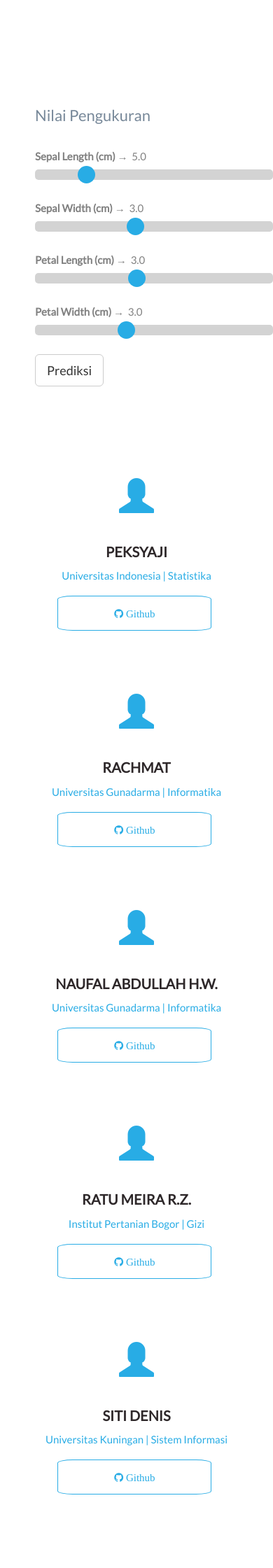
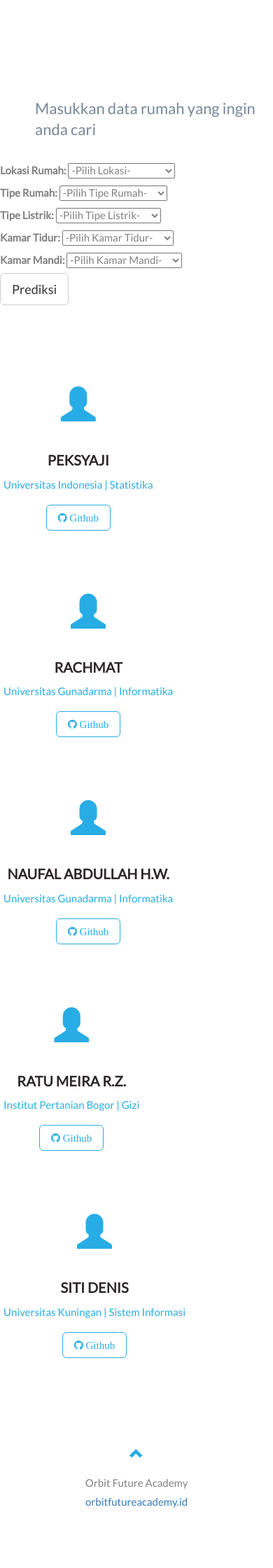
Before and after one commit to Nycht1/Aplikasi-Prediksi-Rumah-Menggunakan-Model-Adaboost-Regression, a Flask app: page / in a window 390 px wide; the page is wider, and only the part inside the window is pictured. Shown: the part 1107-3347 px from the top of that part at 70% size. After the commit the page ends 3261 px from the top of that part, so only its background shows below. Run offline with Flask 3, Linux system fonts and the light colour scheme; parts of the project's set-up code (start-up, migrations or seed data) failed here and were passed over.

Commit message:
Model prediction fix

```diff
--- a/app/app.py
+++ b/app/app.py
@@ -1,22 +1,16 @@
-'''
-	Contoh Deloyment untuk Domain Data Science (DS)
-	Orbit Future Academy - AI Mastery - KM Batch 3
-	Tim Deployment
-	2022
-'''
-
 # =[Modules dan Packages]========================
-
+import numpy as np
 from flask import Flask, render_template, request, jsonify
+# from flask_ngrok import run_with_ngrok  #Karena engga make ngrok diapus aja
 import pandas as pd
-import numpy as np
-from sklearn.tree import DecisionTreeClassifier
+from sklearn.ensemble import AdaBoostRegressor
+from sklearn.model_selection import train_test_split
 from joblib import load
 
 # =[Variabel Global]=============================
 
 app = Flask(__name__, static_url_path='/static')
-model = None
+model_AB = None
 
 # =[Routing]=====================================
 
@@ -28,53 +22,97 @@ def beranda():
 
 
 # [Routing untuk API]
-@app.route("/api/deteksi", methods=['POST'])
-def apiDeteksi():
+@app.route(
+  "/api/prediksi", methods=['POST']
+)  ##file api/prediksi liat dimana mat?## api prediksi itu path route nya pal bukan file
+def apiPrediksi():
+  # float_feature = [float(x) for x in request.form.values()]
+  # feature = [np.array(float_feature)]
+  # prediksi = model_AB.prediksi(feature)
+  # return render_template("test.html", prediksi_text="{}".format(prediksi))
+
   # Nilai default untuk variabel input atau features (X) ke model
-  input_sepal_length = 5.1
-  input_sepal_width = 3.5
-  input_petal_length = 1.4
-  input_petal_width = 0.2
+  input_Lokasi = 7
+  input_Tipe = 3
+  input_KT = 2
+  input_KM = 1
+  input_Listrik = 2
 
+  # POST data dari API
   if request.method == 'POST':
     # Set nilai untuk variabel input atau features (X) berdasarkan input dari pengguna
-    input_sepal_length = float(request.form['sepal_length'])
-    input_sepal_width = float(request.form['sepal_width'])
-    input_petal_length = float(request.form['petal_length'])
-    input_petal_width = float(request.form['petal_width'])
+    # $("#range_sepal_length").val();
+    input_Lokasi = str(request.form.get('lokasi'))
+    input_Tipe = str(request.form.get('tipe_rumah'))
+    input_KT = str(request.form.get('kamar_tidur'))
+    input_KM = str(request.form.get('kamar_mandi'))
+    input_Listrik = str(request.form.get('tipe_listrik'))
 
-    # Prediksi kelas atau spesies bunga iris berdasarkan data pengukuran yg diberikan pengguna
-    df_test = pd.DataFrame(
+    # Membuat dataframe pandas
+    df = pd.DataFrame(
       data={
-        "SepalLengthCm": [input_sepal_length],
-        "SepalWidthCm": [input_sepal_width],
-        "PetalLengthCm": [input_petal_length],
-        "PetalWidthCm": [input_petal_width]
+        "Lokasi": [input_Lokasi],
+        "Tipe": [input_Tipe],
+        "KT": [input_KT],
+        "KM": [input_KM],
+        "Listrik": [input_Listrik],
       })
 
-    hasil_prediksi = model.predict(df_test[0:1])[0]
+    # Encoder lokasi
+    df['Lokasi'] = df['Lokasi'].map({
+      'Jakarta Pusat': 0,
+      'Jakarta Timur': 1,
+      'Jakarta Selatan': 2,
+      'Jakarta Barat': 3,
+      'Jakarta Utara': 4,
+      'Kota Bogor': 5,
+      'Kabupaten Bogor': 6,
+      'Depok': 7,
+      'Tangerang': 8,
+      'Kota Bekasi': 9,
+      'Kabupaten Bekasi': 10
+    })
 
-    # Set Path untuk gambar hasil prediksi
-    if hasil_prediksi == 'Iris-setosa':
-      gambar_prediksi = '/static/images/iris_setosa.jpg'
-    elif hasil_prediksi == 'Iris-versicolor':
-      gambar_prediksi = '/static/images/iris_versicolor.jpg'
-    else:
-      gambar_prediksi = '/static/images/iris_virginica.jpg'
+    # Encoder tipe rumah
+    df['Tipe'] = df['Tipe'].map({
+      'Tipe 21': 0,
+      'Tipe 36': 1,
+      'Tipe 45': 2,
+      'Tipe 54': 3,
+      'Tipe 60': 4,
+      'Tipe 70': 5,
+      'Tipe 90': 6,
+      'Tipe 120': 7,
+      'Tipe 140': 8
+    })
+
+    # Encoder listrik
+    df['Listrik'] = df['Listrik'].map({'900': 0, '1300': 1, '2200': 2})
+
+    print(df)
+    print(df[0:1])
+
+    #Menampilkan Prediksi model adaboost
+    hasil_prediksi = model_AB.predict(df[0:1])[0]
+
+    print(hasil_prediksi)
+
+    hasil_prediksi_conv = f"Rp. {hasil_prediksi:,.2f}"
 
     # Return hasil prediksi dengan format JSON
-    return jsonify({
-      "prediksi": hasil_prediksi,
-      "gambar_prediksi": gambar_prediksi
-    })
+    return jsonify({"prediksi": hasil_prediksi_conv})
 
 
 # =[Main]========================================
 
 if __name__ == '__main__':
+  # Load model yang telah ditraining
+  model_AB = load('prediksi_harga_rumah.model')
 
-  # Load model yang telah ditraining
-  model = load('model_iris_dt.model')
+  # Run Flask di Google Colab menggunakan ngrok
+  # run_with_ngrok(
+  #   app
+  # )  # <-- Ngrok susah kalo di replit ganti jadi harus run ga pake ngrok terus host nya diganti "0.0.0.0"
 
-  # Run Flask di localhost
-  app.run(host="0.0.0.0", port=5000, debug=True)
+  app.run(host="0.0.0.0", port=4000, debug=True)  # <-- Harusnya gini
+  # app.run()
--- a/app/static/css/client_side.css
+++ b/app/static/css/client_side.css
@@ -94,6 +94,7 @@ h4 {
 .navbar a {
   color: #fff;
   margin-right: 8px;
+  transition: all 0.6s ease;
 }
 
 .navbar li, .navbar .navbar-brand {
@@ -105,7 +106,6 @@ h4 {
 	background-color: #28ace5 !important;
   border-radius: 5px;
   padding: 15px;
-
 }
 
 .navbar-default .navbar-toggle {
@@ -187,11 +187,16 @@ footer .glyphicon {
   height: 50px;
 }
 
+.github-btn:hover{
+  background-color: #cyan;
+}
+
 .our-team{
     padding: 20px 15px 30px;
     background: #fff;
     border-radius: 15px;
     text-align: center;
+    transition: all 0.5s ease 0s;
 }
 .our-team .pic{
     display: inline-block;
@@ -200,16 +205,23 @@ footer .glyphicon {
     background: #fff;
     padding: 10px;
     margin-bottom: 25px;
-    transition: all 0.5s ease 0s;
 }
 
 .member {
-  transition: color 0.5s ease;
+  transition: all 0.5s ease 0s;
 }
 
 .member:hover {
-  color: #28ace5;
   transform: scale(1.2);
+  /* border: solid 2px #28ace5;
+  border-color: #28ace5; */
+}
+
+.member-list{
+  display: flex;
+  flex-wrap: wrap;
+  align-items: center;
+  justify-content: center|;
 }
 .our-team:hover .pic{
     border-color: #28ace5;
@@ -224,6 +236,8 @@ footer .glyphicon {
     height: auto;
     border-radius: 50%;
 }
+
+
 .our-team .title{
     display: block;
     font-size: 20px;
@@ -252,20 +266,17 @@ footer .glyphicon {
     display: block;
     width: 220px;
     height: 50px;
-    line-height: 50px;
-    border-radius: 10%;
+    padding: 20px;
+    border-radius: 20%;
     font-size: 15px;
     color: #28ace5;
     border: 1px solid #28ace5;
-    transition: all 0.5s ease 0s;
-    -webkit-border-radius: 10%;
-    -moz-border-radius: 10%;
-    -ms-border-radius: 10%;
-    -o-border-radius: 10%;
+
 }
 .social:hover li a{
     background: #28ace5;
     color: #fff;
+
 }
 @media only screen and (max-width: 990px){
     .our-team{ margin-bottom: 30px; }
--- a/app/static/js/client_side.js
+++ b/app/static/js/client_side.js
@@ -1,4 +1,4 @@
-$(document).ready(function(){
+ $(document).ready(function(){
 
   // -[Animasi Scroll]---------------------------
 
@@ -32,29 +32,38 @@ $(document).ready(function(){
     e.preventDefault();
 
 	// Set data pengukuran bunga iris dari input pengguna
-    var input_sepal_length = $("#range_sepal_length").val();
-	var input_sepal_width  = $("#range_sepal_width").val();
-	var input_petal_length = $("#range_petal_length").val();
-	var input_petal_width  = $("#range_petal_width").val();
+ //  var input_sepal_length = $("#range_sepal_length").val();
+	// var input_sepal_width  = $("#range_sepal_width").val();
+	// var input_petal_length = $("#range_petal_length").val();
+	// var input_petal_width  = $("#range_petal_width").val();
+
+    var input_lokasi = $("#lokasi").val();
+    var input_Kamar_Tidur = $("#kamar_tidur").val();
+    var input_Tipe_Rumah = $("#tipe_rumah").val();
+    var input_Tipe_Listrik = $("#tipe_listrik").val();
+    var input_Kamar_Mandi = $("#kamar_mandi").val();
 
 	// Panggil API dengan timeout 1 detik (1000 ms)
     setTimeout(function() {
 	  try {
 			$.ajax({
-			  url  : "/api/deteksi",
+			  url  : "/api/prediksi",
 			  type : "POST",
-			  data : {"sepal_length" : input_sepal_length,
-					  "sepal_width"  : input_sepal_width,
-					  "petal_length" : input_petal_length,
-					  "petal_width"  : input_petal_width,
-			         },
+			  data : {
+          "lokasi" : input_lokasi,
+          "kamar_tidur"  : input_Kamar_Tidur,
+          "tipe_rumah" : input_Tipe_Rumah,
+          "tipe_listrik"  : input_Tipe_Listrik,
+          "kamar_mandi"  : input_Kamar_Mandi,
+        },
 			  success:function(res){
 				// Ambil hasil prediksi spesies dan path gambar spesies dari API
 				res_data_prediksi   = res['prediksi']
-				res_gambar_prediksi = res['gambar_prediksi']
+				// res_gambar_prediksi = res['gambar_prediksi']
 
+          console.log(res_data_prediksi)
 				// Tampilkan hasil prediksi ke halaman web
-			    generate_prediksi(res_data_prediksi, res_gambar_prediksi);
+			    generate_prediksi(res_data_prediksi);
 			  }
 			});
 		}
@@ -68,12 +77,12 @@ $(document).ready(function(){
   })
 
   // Fungsi untuk menampilkan hasil prediksi model
-  function generate_prediksi(data_prediksi, image_prediksi) {
+  function generate_prediksi(data_prediksi) {
     var str="";
     str += "<h3>Hasil Prediksi </h3>";
     str += "<br>";
-    str += "<img src='" + image_prediksi + "' width=\"200\" height=\"150\"></img>"
-    str += "<h3>" + data_prediksi + "</h3>";
+    // str += "<img src='" + image_prediksi + "' width=\"200\" height=\"150\"></img>";
+    str += "<h3>" +"Harga rumah impian anda adalah sebesar "+ data_prediksi + "</h3>";
     $("#hasil_prediksi").html(str);
   }
 
--- a/app/templates/index.html
+++ b/app/templates/index.html
@@ -54,15 +54,11 @@
 		<div class="row">
 			<div class="col-sm-6">
 				<!-- Deskripsi Aplikasi -->
-				<h2>Data Science</h2>
+				<h2>Price My Home</h2>
         <h4>Prediksi Harga Rumah di Jabodetabek</h4><br>
 				<p style="text-align: justify;text-justify: inter-word;">
-					Aplikasi ini dibuat untuk menentukan spesies dari bunga iris berdasarkan pengukuran panjang serta lebar
-					dari <i>sepal</i> dan <i>petal</i> bunga. "Iris Setosa", "Iris Versicolor", dan "Iris Virginica"
-					adalah ketiga species bunga iris yang dapat diprediksi melalui aplikasi ini.
-					Pengguna hanya cukup memberikan 4 nilai pengukuran untuk dapat mengetahui spesies dari bunga iris tersebut.
-					Keempat nilai pengukuran tersebut adalah panjang <i>petal</i>, lebar <i>petal</i>, panjang <i>sepal</i>,
-					dan lebar <i>sepal</i>.
+					Selamat datang di Price My Home. Aplikasi akan membantu Anda mencarikan harga rumah yang ingin Anda cari di Jabodetabek bedasarkan <i>Lokasi</i> , <i>Tipe Rumah</i> ,                <i>Tipe Listrik</i>, <i>Kamar Tidur</i> dan <i>Kamar Mandi</i>.
+					Ingin cari tahu berapa harga rumah idaman Anda? Cek di bawah ya!
 				</p>
 				<br>
 
@@ -80,11 +76,12 @@
         <br>
 				<br>
 				<!-- Gambar Deskripsi Aplikasi -->
-				<img src={{ url_for('static', filename='/images/app-display.JPG') }} width="500" ></img>
+				<img src={{ url_for('static', filename='/images/placeholder.jpg') }} width="500" ></img>
+        Ini cuma placeholder sampe dapet gambar yang bagus :)
       </div>
     </div>
-		<br>
   </div>
+
 
 
 	<!-- Bagian Halaman (Aplikasi) -->
@@ -95,87 +92,105 @@
 			<div class="col-sm-6">
 				</br>
 				<!-- Input Nilai Pengukuran dari Pengguna -->
-				<h3 style="margin-left: 50px;">Nilai Pengukuran </h3>
-				<form>
-					<div class="form-group" style="margin-left: 50px;">
-						<!-- Input Slider untuk Nilai Pengukuran Bunga Iris -->
-						<label for="range_sepal_length">Sepal Length (cm) </label>&nbsp;&rarr;&nbsp;
-						<span id="rangeVal_sepal_length">5.0<!-- Default value --></span>
-						<input type="range" min="4.3" max="7.9" step="0.05" value="5.0" class="slider" id="range_sepal_length"
-						onInput="$('#rangeVal_sepal_length').html($(this).val())">
-						</br>
-						<label for="range_sepal_width">Sepal Width (cm) </label>&nbsp;&rarr;&nbsp;
-						<span id="rangeVal_sepal_width">3.0<!-- Default value --></span>
-						<input type="range" min="2.0" max="4.4" step="0.05" value="3.0" class="slider" id="range_sepal_width"
-						onInput="$('#rangeVal_sepal_width').html($(this).val())">
-						</br>
-						<label for="range_petal_length">Petal Length (cm) </label>&nbsp;&rarr;&nbsp;
-						<span id="rangeVal_petal_length">3.0<!-- Default value --></span>
-						<input type="range" min="1.0" max="6.9" step="0.05" value="3.5" class="slider" id="range_petal_length"
-						onInput="$('#rangeVal_petal_length').html($(this).val())">
-						</br>
-						<label for="range_petal_width">Petal Width (cm) </label>&nbsp;&rarr;&nbsp;
-						<span id="rangeVal_petal_width">3.0<!-- Default value --></span>
-						<input type="range" min="0.1" max="2.5" step="0.05" value="1.0" class="slider" id="range_petal_width"
-						onInput="$('#rangeVal_petal_width').html($(this).val())">
-						</br>
-						<!-- Tombol Prediksi -->
+				<h3 style="margin-left: 50px;">Masukkan data rumah yang ingin anda cari  </h3>
+
+        <form action="app/app.py">
+          <label for="cars">Lokasi Rumah:</label>
+          <select name="lokasi" id="lokasi">
+            <optgroup label="Lokasi">
+              <option value="Lokasi">-Pilih Lokasi-</option>
+              <option value="Jakarta Pusat">Jakarta Pusat</option>
+              <option value="Jakarta Timur">Jakarta Timur</option>
+              <option value="Jakarta Selatan">Jakarta Selatan</option>
+              <option value="Jakarta Barat">Jakarta Barat</option>
+              <option value="Jakarta Utara">Jakarta Utara</option>
+              <option value="Kota Bogor">Kota Bogor</option>
+              <option value="Kabupaten Bogor">Kabupaten Bogor</option>
+              <option value="Depok">Depok</option>
+              <option value="Tangerang">Tangerang</option>
+              <option value="Kota Bekasi">Kota Bekasi</option>
+              <option value="Kabupaten Bekasi">Kabupaten Bekasi</option>
+            </optgroup>
+          </select>
+        </form>
+
+        <form action="app/app.py">
+          <label for="cars">Tipe Rumah:</label>
+          <select name="tipe_rumah" id="tipe_rumah">
+            <optgroup label="Tipe_Rumah">
+              <option value="Lokasi">-Pilih Tipe Rumah-</option>
+              <option value="Tipe 21">Tipe 21</option>
+              <option value="Tipe 36">Tipe 36</option>
+              <option value="Tipe 45">Tipe 45</option>
+              <option value="Tipe 54">Tipe 54</option>
+              <option value="Tipe 60">Tipe 60</option>
+              <option value="Tipe 70">Tipe 70</option>
+              <option value="Tipe 90">Tipe 90</option>
+              <option value="Tipe 120">Tipe 120</option>
+              <option value="Tipe 140">Tipe 140</option>
+            </optgroup>
+          </select>
+        </form>
+
+        <form action="app/app.py">
+          <label for="cars">Tipe Listrik:</label>
+          <select name="tipe_listrik" id="tipe_listrik">
+            <optgroup label="Tipe_Listrik">
+              <option value="Lokasi">-Pilih Tipe Listrik-</option>
+              <option value="900">900</option>
+              <option value="1300">1300</option>
+              <option value="2200">2200</option>
+            </optgroup>
+          </select>
+        </form>
+
+        <form action="app/app.py">
+          <label for="cars">Kamar Tidur:</label>
+          <select name="kamar_tidur" id="kamar_tidur">
+            <optgroup label="Kamar_Tidur">
+              <option value="KT">-Pilih Kamar Tidur-</option>
+              <option value="1">1</option>
+              <option value="2">2</option>
+              <option value="3">3</option>
+              <option value="4">4</option>
+              <option value="5">5</option>
+            </optgroup>
+          </select>
+        </form>
+
+        <form action="app/app.py">
+          <label for="cars">Kamar Mandi:</label>
+          <select name="kamar_mandi" id="kamar_mandi">
+            <optgroup label="Kamar_Mandi">
+              <option value="KM">-Pilih Kamar Mandi-</option>
+              <option value="1">1</option>
+              <option value="2">2</option>
+              <option value="3">3</option>
+              <option value="4">4</option>
+              <option value="5">5</option>
+            </optgroup>
+          </select>
+        </form>
+        <div>
           <button type="submit" id="prediksi_submit" class="btn btn-default btn-lg">Prediksi</button>
-					</div>
-				</form>
-			</div>
-			<div class="col-sm-6">
-				<br>
-				<!-- Bagian Halaman untuk Hasil Prediksi -->
-				<div id="hasil_prediksi" align="center">
-						<!-- Hasil Prediksi akan ditampilkan di sini-->
-				</div>
-			</div>
+
 		</div>
 		<br>
 		<br>
 	</div>
+      <div class="col-sm-6">
+        <br>
+        <div id="hasil_prediksi" align="center">
+						<!-- Hasil Prediksi akan ditampilkan di sini-->
+				</div>
 
-	<!-- Bagian Halaman (Anggota Kelompok) -->
-	<!-- <div id="anggotaKelompok" class="container-fluid text-center">
-		<br>
-		<h2>ANGGOTA KELOMPOK</h2>
-		<h4>Tim Deployment dan Tim DS</h4>
-		<br>
-		<div class="row slideanim">
-			<div class="col-sm-4">
-				<span class="glyphicon glyphicon-user logo-small"></span>
-				<h4>Peksyaji</h4>
-				<p>Universitas Indonesia</p>
       </div>
-			<div class="col-sm-4">
-				<span class="glyphicon glyphicon-user logo-small"></span>
-				<h4>AYU</h4>
-				<p>Universitas Jawa dan Bali</p>
-			</div>
-			<div class="col-sm-4">
-				<span class="glyphicon glyphicon-user logo-small"></span>
-				<h4>TONO</h4>
-				<p>Universitas Kalimantan</p>
-			</div>
-		</div>
-	    <br>
-	    <div class="row slideanim">
-			<div class="col-sm-6">
-				<span class="glyphicon glyphicon-user logo-small"></span>
-				<h4>PUTRA</h4>
-				<p>Universitas Sulawesi</p>
-			</div>
-			<div class="col-sm-6">
-				<span class="glyphicon glyphicon-user logo-small"></span>
-				<h4>PUTRI</h4>
-				<p>Universitas Kepulauan Nusa, Maluku dan Papua</p>
-			</div>
-	    </div>
-	</div> -->
+
+
+
 
 	<div id = anggotaKelompok class="container">
-        <div class="row">
+        <div class="row member-list">
             <div class="member col-md-4 col-sm-6">
                 <div class="our-team">
                     <div class="pic">
@@ -184,7 +199,11 @@
                     <h3 class="title">Peksyaji</h3>
                     <span class="post">Universitas Indonesia | Statistika</span>
                     <ul class="social">
-						<li><a href="https://github.com/Peksyaji" class="fa fa-github"> Github</a></li>
+                      <a
+                        class="github-btn btn btn-default btn-lg fa fa-github"
+                        href="https://github.com/Peksyaji"
+                        style="color:#28ace5 ;border-color: #28ace5;"
+                        > Github</a>
                     </ul>
                 </div>
             </div>
@@ -197,7 +216,11 @@
                     <h3 class="title">Rachmat</h3>
                     <span class="post">Universitas Gunadarma | Informatika </span>
                     <ul class="social">
-						<li><a href="https://github.com/Nycht1" class="fa fa-github"> Github</a></li>
+                      <a
+                        class="github-btn btn btn-default btn-lg fa fa-github"
+                        href="https://github.com/Nycht1"
+                        style="color:#28ace5 ;border-color: #28ace5;"
+                        > Github</a>
                     </ul>
                 </div>
             </div>
@@ -210,7 +233,10 @@
                     <h3 class="title">Naufal Abdullah H.W.</h3>
                     <span class="post">Universitas Gunadarma | Informatika</span>
                     <ul class="social">
-                        <li><a href="#" class="fa fa-github"> Github</a></li>
+                        <a
+                        class="github-btn btn btn-default btn-lg fa fa-github" href="https://github.com/naufal918"
+                        style="color:#28ace5 ;border-color: #28ace5;"
+                        > Github</a>
                     </ul>
                 </div>
             </div>
@@ -223,7 +249,10 @@
                     <h3 class="title">Ratu Meira R.Z.</h3>
                     <span class="post">Institut Pertanian Bogor | Gizi</span>
                     <ul class="social">
-						<li><a href="#" class="fa fa-github"> Github</a></li>
+                      <a
+                        class="github-btn btn btn-default btn-lg fa fa-github" href="#"
+                        style="color:#28ace5 ;border-color: #28ace5;"
+                        > Github</a>
                     </ul>
                 </div>
             </div>
@@ -236,7 +265,10 @@
                     <h3 class="title">Siti Denis</h3>
                     <span class="post">Universitas Kuningan | Sistem Informasi</span>
                     <ul class="social">
-						<li><a href="#" class="fa fa-github"> Github</a></li>
+                      <a
+                        class="github-btn btn btn-default btn-lg fa fa-github" href="#"
+                        style="color:#28ace5 ;border-color: #28ace5;"
+                        > Github</a>
                     </ul>
                 </div>
             </div>
```
Lines whose indentation alone changed are shown as unchanged.
